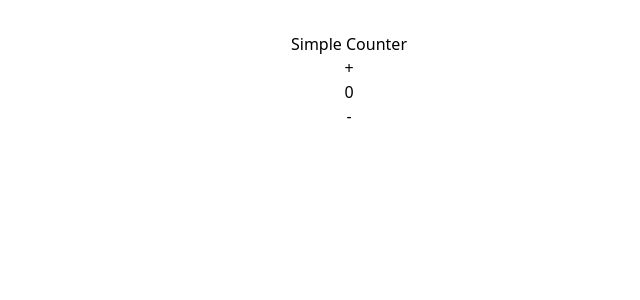
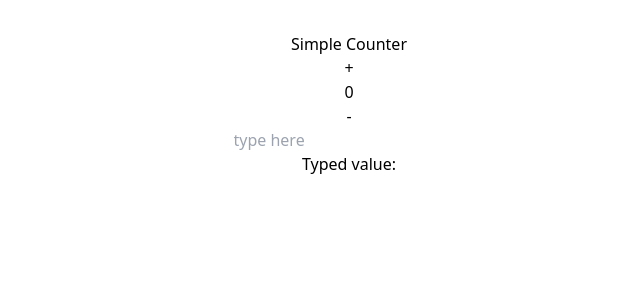
Before and after one commit to rinwi-smith/useStates, a React (Vite) app: page / in a window 1280 px wide. Shown: the top 300 px of the page, without its empty margins (291-931 px from the left). Built offline with nearby package versions, Linux system fonts and the light colour scheme.

Commit message:
just an input field

```diff
--- a/src/App.jsx
+++ b/src/App.jsx
@@ -2,12 +2,14 @@
 import React from "react";
 import './App.css'
 import Counter from './Components/Counter'
+import Input from "./Components/Input";
 
 function App() {
 
   return (
     <>
     <Counter />
+    <Input />
   </>
   )
 }
--- /dev/null
+++ b/src/Components/Input.jsx
@@ -0,0 +1,18 @@
+// import React from 'react';
+import React, { useState } from 'react'
+
+function Input() {
+    const [inputValue, setInputValue] = useState('');
+
+    const handleChange = (event) => {
+        setInputValue(event.target.value);
+    }
+  return (
+    <div className='mt-10 bg-gray-300' >
+        <input className=' bg-gray-200 border-solid border-[#000 !important' type="text" value={inputValue} onChange={handleChange} placeholder='type here' />
+        <p>Typed value: {inputValue} </p>
+    </div>
+  )
+}
+
+export default Input
```
